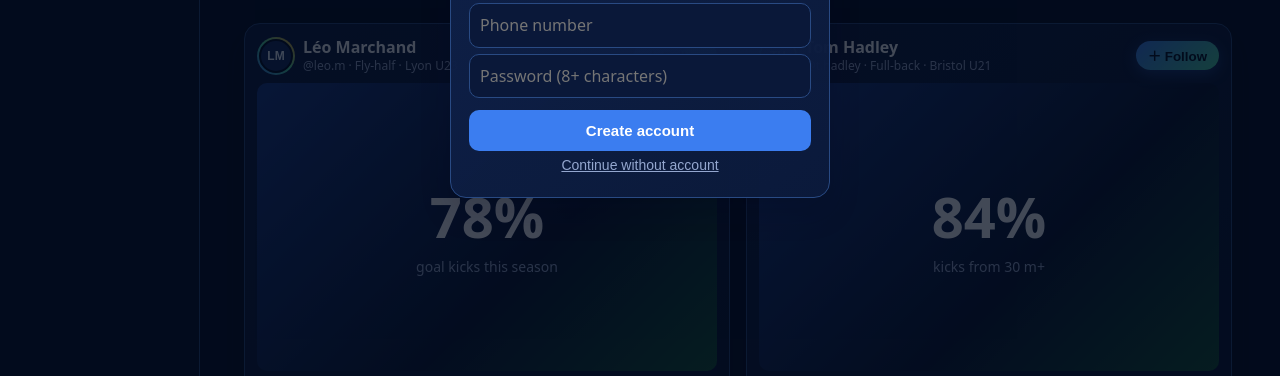
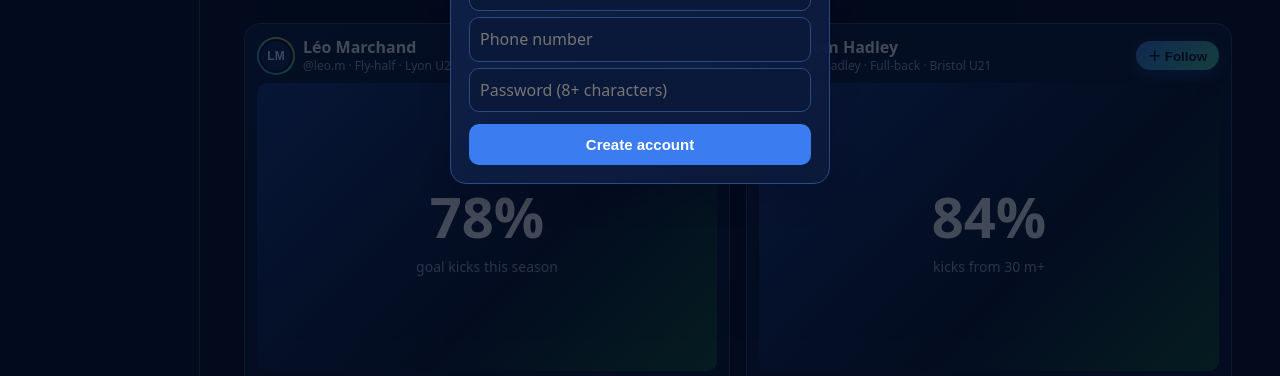
Before and after one commit to Ruckly-Rugby-data/ruckly, a plain HTML site: page index.html in a window 1280 px wide. Shown: the part 424-800 px from the top of the page. Drawn offline with nearby package versions, Linux system fonts and the light colour scheme.

Commit message:
Add files via upload

```diff
--- a/index.html
+++ b/index.html
@@ -475,7 +475,7 @@ $("sr").addEventListener("click",e=>{const b=e.target.closest("[data-u]");if(b)o
 $("obs").onclick=()=>{S.obSkip=true;save();$("ob").classList.add("hide");applyRole();show()};
 (()=>{const i=new Image();i.src=LOGO_H;i.className="nlogo";i.alt="Ruckly";document.querySelector(".nav").prepend(i)})();
 /* ===== ONLINE ACCOUNTS: paste your Supabase values here ===== */
-const SB_URL="",SB_KEY="";
+const SB_URL="https://mskrrxlcyujolnkeeqxf.supabase.co",SB_KEY="sb_publishable_Y-6LqjajluQ56z1e0MosKQ_jHjPMV5p";
 let sb=null,user=null,aum="s";
 function loadSb(){return new Promise(r=>{if(!SB_URL||!SB_KEY)return r();const c=document.createElement("script");c.src="https://cdn.jsdelivr.net/npm/@supabase/supabase-js@2.45.0/dist/umd/supabase.min.js";c.onload=()=>{sb=supabase.createClient(SB_URL,SB_KEY);r()};c.onerror=()=>r();document.head.appendChild(c)})}
 function auUi(){$("aus").classList.toggle("on",aum==="s");$("aul").classList.toggle("on",aum==="l");$("aup").classList.toggle("hide",aum==="l");$("aug").textContent=aum==="s"?"Create account":"Log in";$("aud").classList.toggle("hide",!!sb);$("auw").autocomplete=aum==="s"?"new-password":"current-password"}
```
